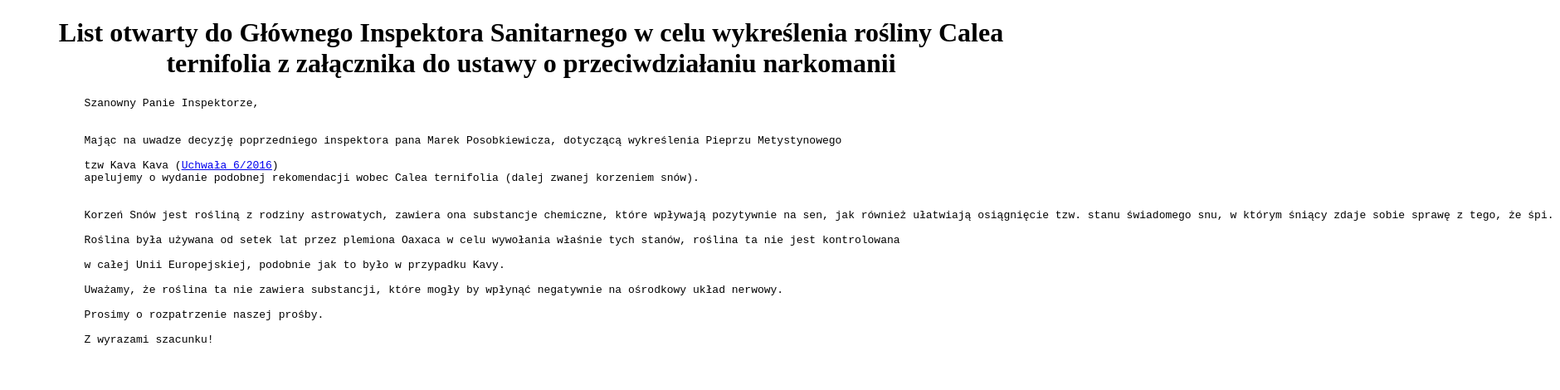
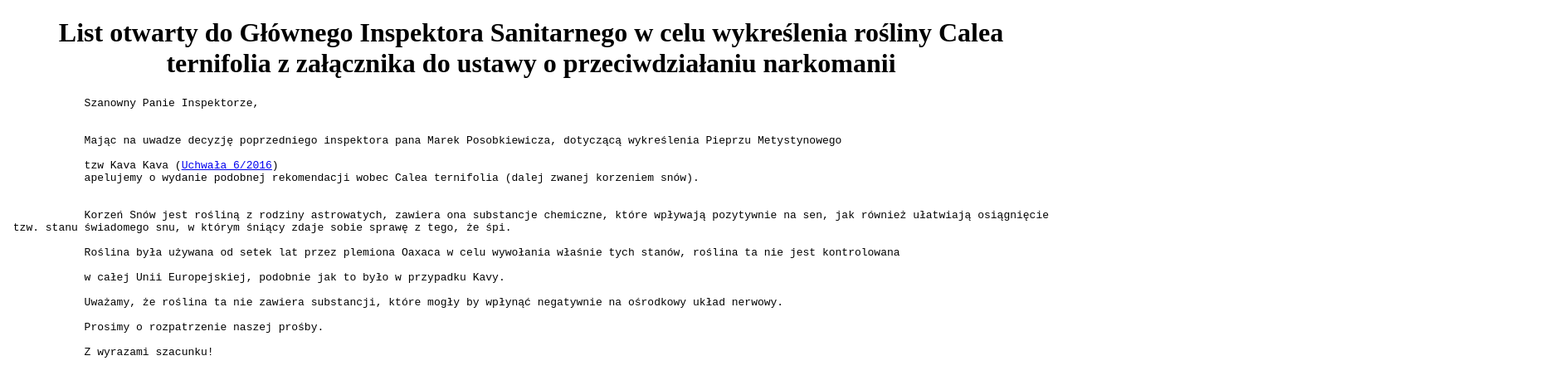
Before and after one commit to legalnacalea/legalnacalea.github.io, a plain HTML site: page index.html in a window 1280 px wide. Shown: the whole page at 83% size, 1880 px wide, since content can reach past the window. Drawn offline with Linux system fonts and the light colour scheme.

Commit message:
Update index.html

```diff
--- a/index.html
+++ b/index.html
@@ -15,7 +15,7 @@
             tzw Kava Kava (<a href="https://gis.gov.pl/wp-content/uploads/2018/04/Uchwa%c5%82a-nr-6_2016-Zespo%c5%82u-ds.-Oceny-Ryzyka-dot.-ro%c5%9bliny-kava-kava-pieprzu-metystynowego.pdf">Uchwała 6/2016</a>)
             apelujemy o wydanie podobnej rekomendacji wobec Calea ternifolia (dalej zwanej korzeniem snów). <br />
 
-            Korzeń Snów jest rośliną z rodziny astrowatych, zawiera ona substancje chemiczne, które wpływają pozytywnie na sen, jak również ułatwiają osiągnięcie tzw. stanu świadomego snu, w którym śniący zdaje sobie sprawę z tego, że śpi. <br />
+            Korzeń Snów jest rośliną z rodziny astrowatych, zawiera ona substancje chemiczne, które wpływają pozytywnie na sen, jak również ułatwiają osiągnięcie <br /> tzw. stanu świadomego snu, w którym śniący zdaje sobie sprawę z tego, że śpi. <br />
             Roślina była używana od setek lat przez plemiona Oaxaca w celu wywołania właśnie tych stanów, roślina ta nie jest kontrolowana<br />
             w całej Unii Europejskiej, podobnie jak to było w przypadku Kavy.<br />
             Uważamy, że roślina ta nie zawiera substancji, które mogły by wpłynąć negatywnie na ośrodkowy układ nerwowy. <br />
```
